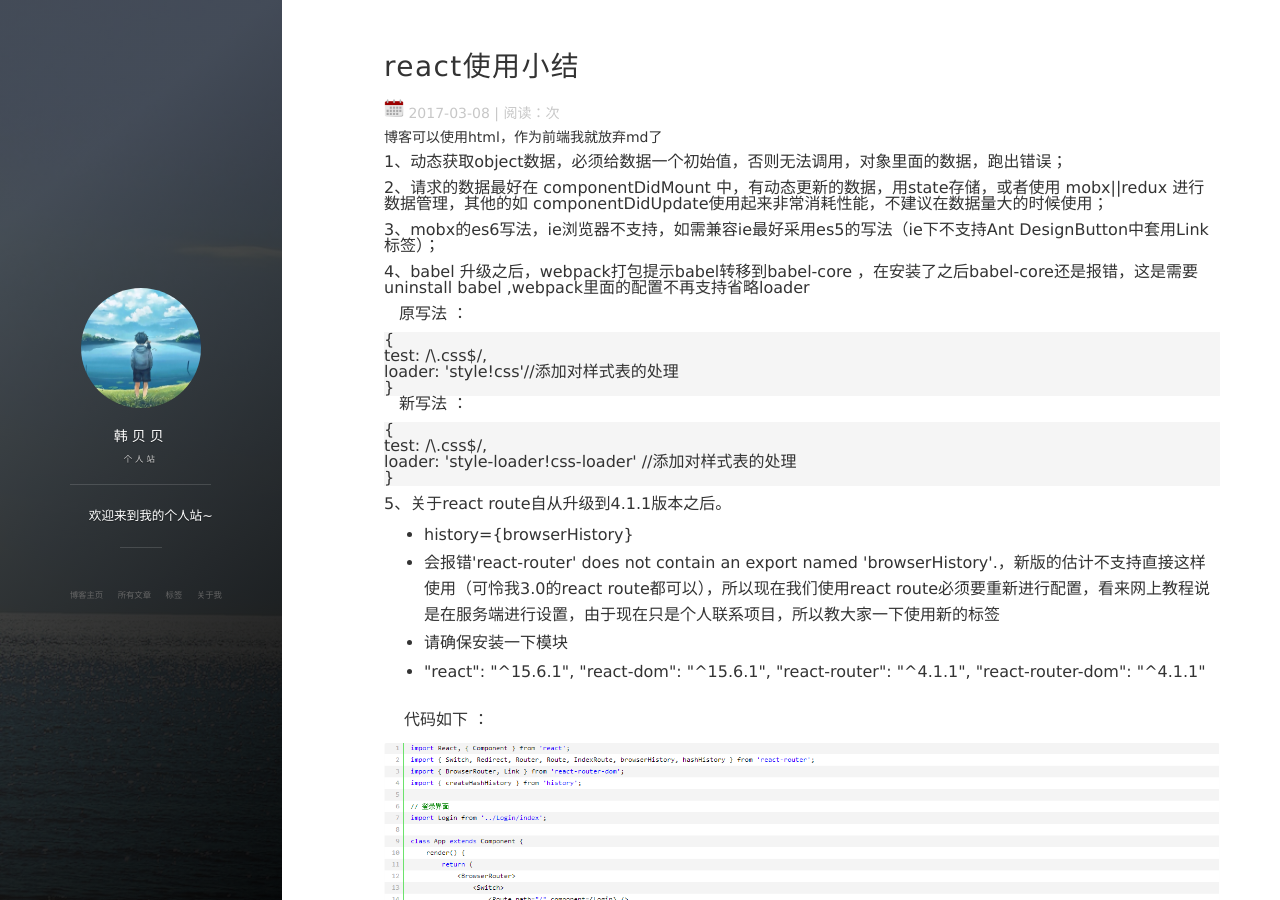
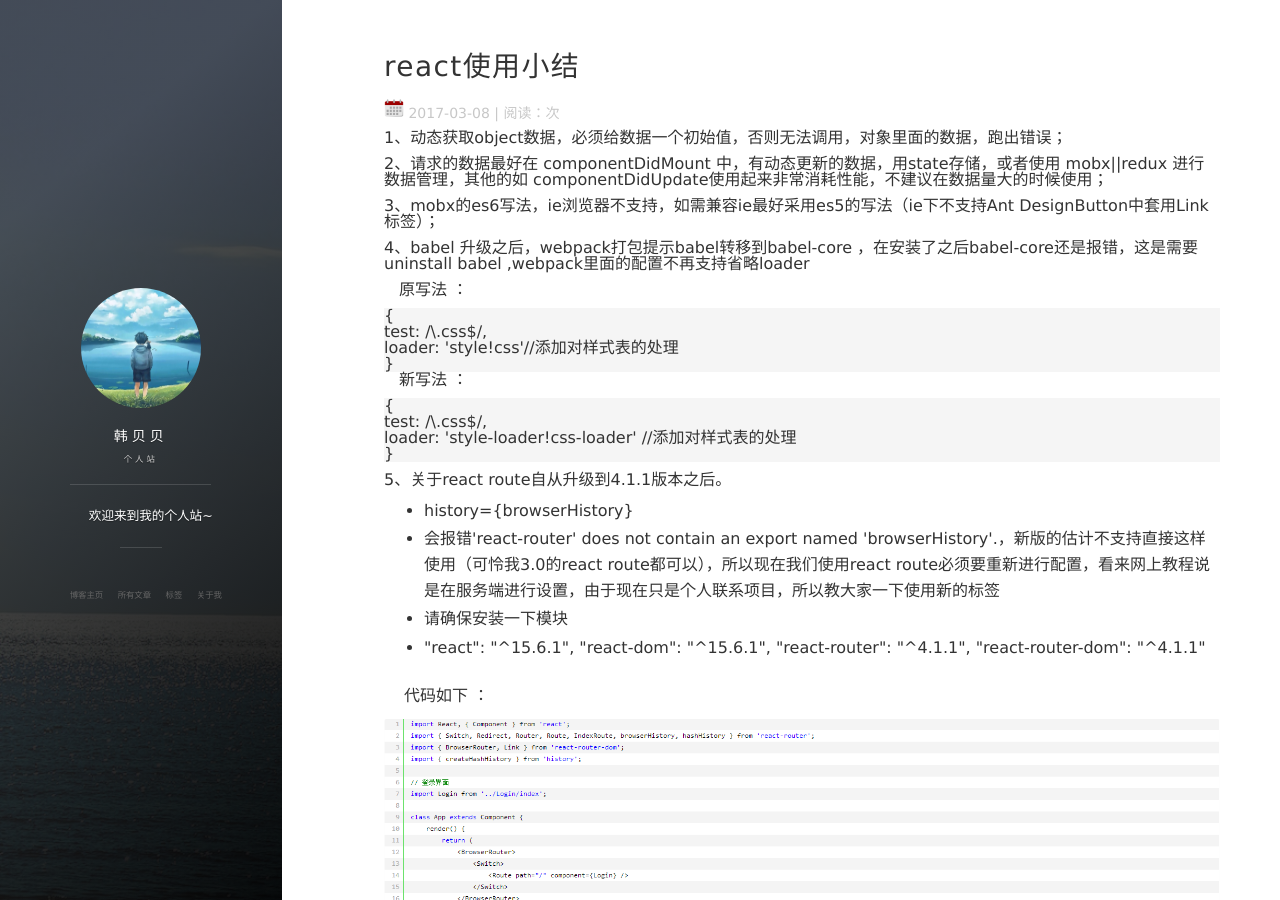
Before and after one commit to han88829/han88829.github.io, a Jekyll site: the page built from _posts/2017-03-08-react使用小结.html, in a window 1280 px wide and 900 px high. Built offline with Jekyll 4.4.1, drawn with Linux system fonts in a browser that asks for light colours; nearby versions of some CDN libraries; comment, search, counter and statistics services are not loaded.

```diff
--- a/_posts/2017-03-08-react使用小结.html
+++ b/_posts/2017-03-08-react使用小结.html
@@ -6,7 +6,7 @@
 
 <html>
     <head>
-        博客可以使用html，作为前端我就放弃md了
+        <!--博客可以使用html，作为前端我就放弃md了-->
     </head>
 
     <body>
```
